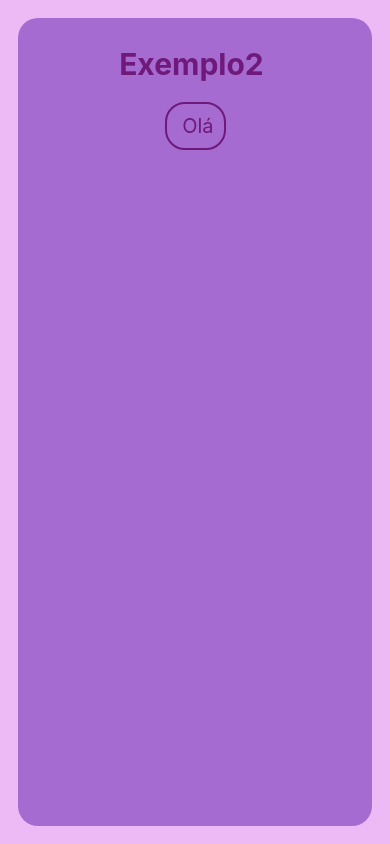
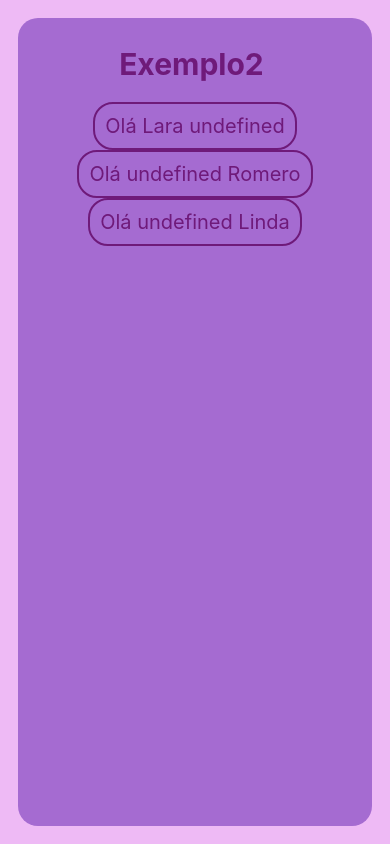
Before and after one commit to lararomeroo/aula_expo_0, a React Native app: screen / in a window 390 px wide. Built offline with nearby package versions, Linux system fonts and the light colour scheme.

Commit message:
aula 16-04

```diff
--- a/components/exemplo_2/index.js
+++ b/components/exemplo_2/index.js
@@ -9,7 +9,9 @@ function Exemplo2 (){
         <View style={styles.container}>
             <Text style={styles.titulo}>Exemplo2 </Text>
 
-            <Mensagem/>
+            <Mensagem nome='Lara'/>
+            <Mensagem sobrenome='Romero'/>
+            <Mensagem sobrenome='Linda'/>
 
        </View>
     );
--- a/components/exemplo_2/mensagem/index.js
+++ b/components/exemplo_2/mensagem/index.js
@@ -2,10 +2,10 @@ import { View, Text} from 'react-native';
 
 import styles from '../styles';
 
-export default function Mensagem () {
+export default function Mensagem ({nome, sobrenome}) {
     return (
         <View style={styles.viewmensagem}>
-        <Text style={styles.mensagem}> Olá</Text>
+        <Text style={styles.mensagem}>{`Olá ${nome} ${sobrenome}`}</Text>
     </View>
     );
 }
--- a/components/exemplo_2/mensagem/styles.js
+++ b/components/exemplo_2/mensagem/styles.js
@@ -6,12 +6,14 @@ mensagem: {
     fontSize: 20,
     margin: 10,
     color:'#6f1a7a',
+    marginBottom:10,
   },
 
   viewmensagem: {
      borderWidth: 2,
      borderColor: '#6f1a7a',
      borderRadius: 20,
+     marginBottom: 10,
   },
 
 });
```
